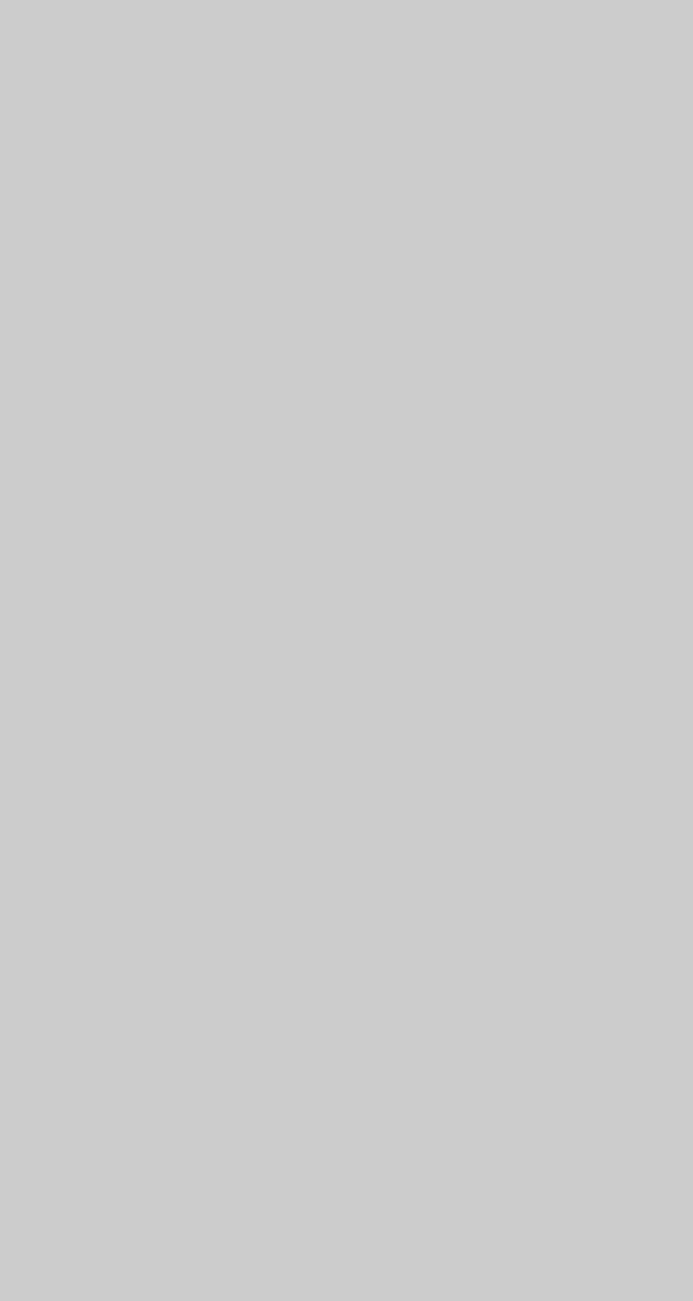
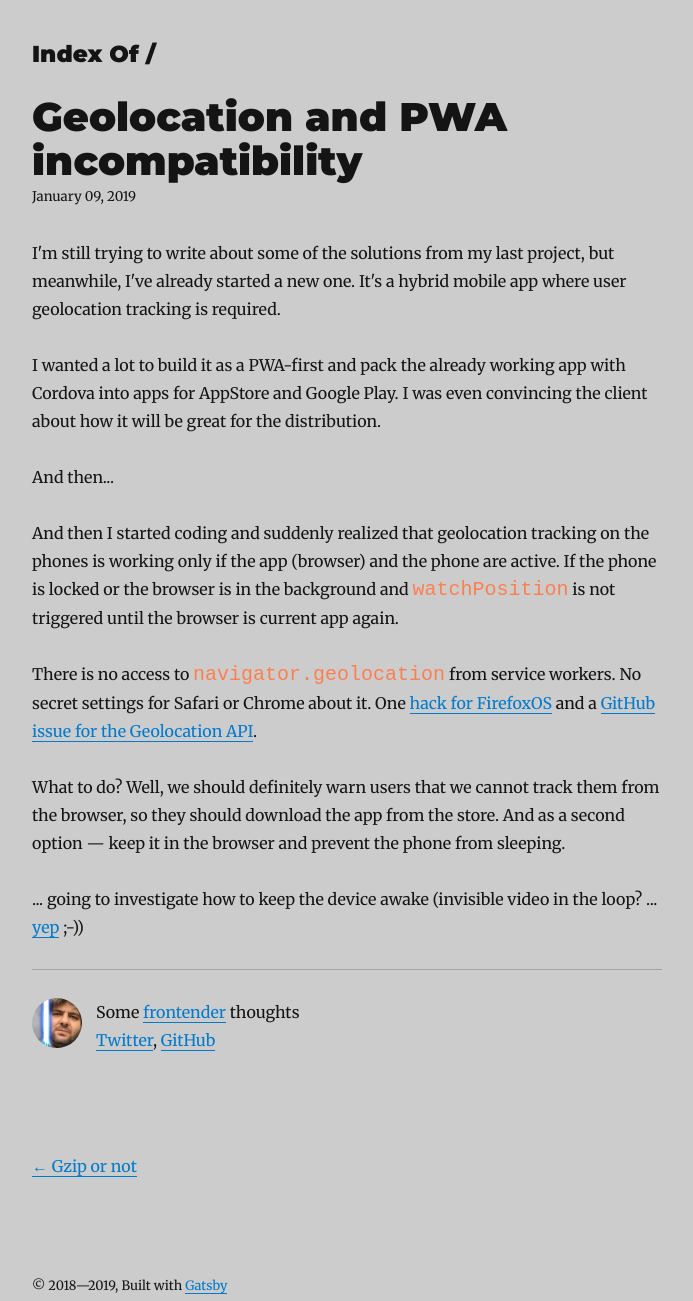
Before and after one commit to leechy/leechy.ru, a Gatsby site: page /geolocation-pwa/ in a window 1280 px wide. Before the commit this address had no page. Shown: the whole page, without its empty margins (293-986 px from the left). Before the commit the page ends 800 px from the top, so only its background shows below. Built offline with nearby package versions, Linux system fonts and the light colour scheme; Gatsby itself is replaced by a stand-in of ours; some packages are replaced by stand-ins of ours.

Commit message:
Add geolocation and pwa article

```diff
--- /dev/null
+++ b/content/blog/geolocation-pwa/index.md
@@ -0,0 +1,18 @@
+---
+title: Geolocation and PWA incompatibility
+date: '2019-01-09T21:27:00Z'
+---
+
+I'm still trying to write about some of the solutions from my last project, but meanwhile, I've already started a new one. It's a hybrid mobile app where user geolocation tracking is required.
+
+I wanted a lot to build it as a PWA-first and pack the already working app with Cordova into apps for AppStore and Google Play. I was even convincing the client about how it will be great for the distribution.
+
+And then...
+
+And then I started coding and suddenly realized that geolocation tracking on the phones is working only if the app (browser) and the phone are active. If the phone is locked or the browser is in the background and `watchPosition` is not triggered until the browser is current app again.
+
+There is no access to `navigator.geolocation` from service workers. No secret settings for Safari or Chrome about it. One [hack for FirefoxOS](https://developer.mozilla.org/en-US/docs/Archive/B2G_OS/API/Wake_Lock_API/Keeping_the_geolocation_on_when_the_application_is_invisible) and a [GitHub issue for the Geolocation API](https://github.com/w3c/geolocation-api/issues/13).
+
+What to do? Well, we should definitely warn users that we cannot track them from the browser, so they should download the app from the store. And as a second option — keep it in the browser and prevent the phone from sleeping.
+
+... going to investigate how to keep the device awake (invisible video in the loop? ... [yep](https://github.com/richtr/NoSleep.js) ;-))
--- a/src/utils/typography.js
+++ b/src/utils/typography.js
@@ -6,13 +6,17 @@ Wordpress2016.overrideThemeStyles = () => {
     'a.gatsby-resp-image-link': {
       boxShadow: `none`,
     },
-    'html': {
-      backgroundColor: '#ccc'
+    html: {
+      backgroundColor: '#ccc',
     },
-    'footer': {
+    footer: {
       fontSize: '0.8rem',
-      marginTop: '5rem'
-    }
+      marginTop: '5rem',
+    },
+    code: {
+      fontSize: '1.25rem',
+      color: 'coral',
+    },
   }
 }
 
```
